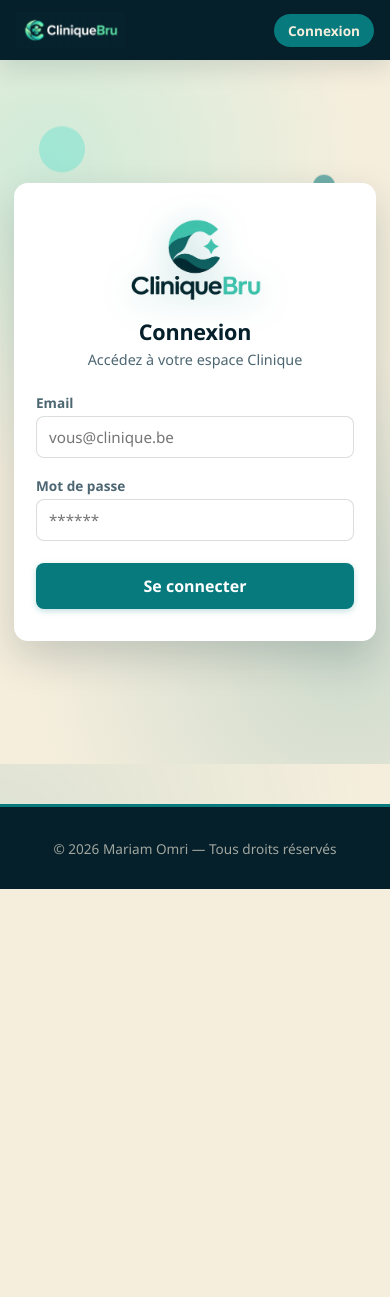
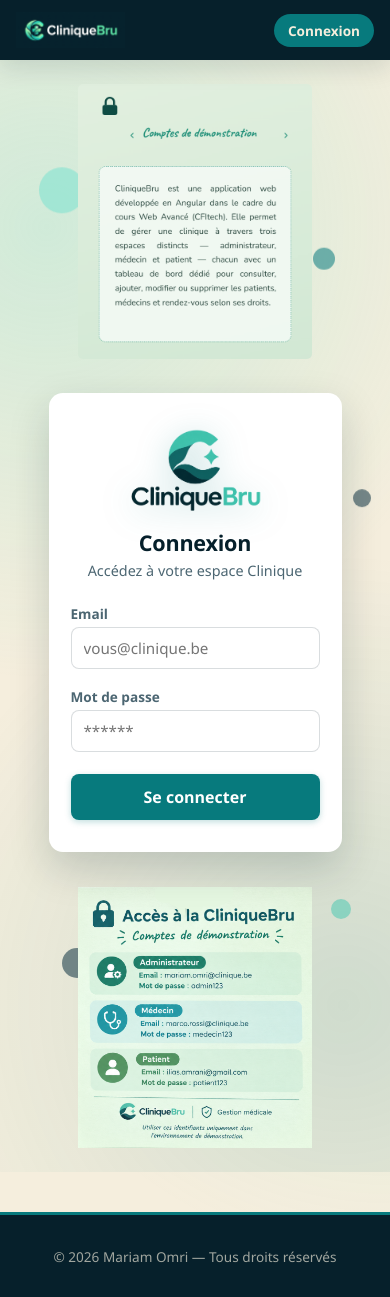
Before and after one commit to Mariamomri/UAA3-mariam, an Angular app: page /login in a window 390 px wide. Before the commit the page ends 889 px from the top, so only its background shows below. Built offline with nearby package versions, Linux system fonts and the light colour scheme.

Commit message:
fix: api url via environment + responsive login

```diff
--- a/angular.json
+++ b/angular.json
@@ -42,7 +42,13 @@
                   "maximumError": "8kB"
                 }
               ],
-              "outputHashing": "all"
+              "outputHashing": "all",
+              "fileReplacements": [
+                {
+                  "replace": "src/environments/environment.ts",
+                  "with": "src/environments/environment.prod.ts"
+                }
+              ]
             },
             "development": {
               "optimization": false,
--- /dev/null
+++ b/db.json
@@ -0,0 +1,70 @@
+{
+  "admins": [
+    {
+      "id": "1",
+      "nom": "Mariam Omri",
+      "email": "mariam.omri@clinique.be",
+      "password": "admin123"
+    }
+  ],
+  "medecins": [
+    {
+      "id": "1",
+      "nom": "Dr. Marco Rossi",
+      "email": "marco.rossi@clinique.be",
+      "password": "medecin123",
+      "telephone": "024453908",
+      "specialite": "Cardiologie"
+    },
+    {
+      "id": "2",
+      "nom": "Dr. Emma Dubois",
+      "email": "emma.dubois@clinique.be",
+      "password": "medecin123",
+      "telephone": "0412345678",
+      "specialite": "Dermatologie"
+    }
+  ],
+  "patients": [
+    {
+      "id": "1",
+      "nom": "Ilias Amrani",
+      "email": "ilias.amrani@gmail.com",
+      "password": "patient123",
+      "telephone": "024453908"
+    },
+    {
+      "id": "2",
+      "nom": "Sara Petit",
+      "email": "sara.petit@gmail.com",
+      "password": "patient123",
+      "telephone": "0412345678"
+    }
+  ],
+  "rendezvous": [
+    {
+      "id": "1",
+      "date": "2026-09-20",
+      "heure": "09:00",
+      "patientId": "1",
+      "medecinId": "1",
+      "etat": "confirmé"
+    },
+    {
+      "id": "2",
+      "date": "2026-09-21",
+      "heure": "14:30",
+      "patientId": "2",
+      "medecinId": "2",
+      "etat": "en attente"
+    },
+    {
+      "id": "3",
+      "date": "2026-09-22",
+      "heure": "11:15",
+      "patientId": "1",
+      "medecinId": "2",
+      "etat": "annulé"
+    }
+  ]
+}
--- a/package.json
+++ b/package.json
@@ -7,7 +7,7 @@
     "build": "ng build",
     "watch": "ng build --watch --configuration development",
     "test": "ng test",
-    "api": "json-server --watch database/db.json --port 3000"
+    "api": "json-server --watch db.json --port 3000"
   },
   "private": true,
   "packageManager": "npm@11.6.2",
--- a/src/app/pages/login-page/login-page.css
+++ b/src/app/pages/login-page/login-page.css
@@ -2,8 +2,10 @@
   position: relative;
   min-height: calc(100vh - 140px);
   display: flex;
+  flex-wrap: wrap;
   align-items: center;
   justify-content: center;
+  gap: 100px;
   padding: 80px 40px;
   overflow: hidden;
   background:
@@ -116,7 +118,22 @@
   display: flex;
   align-items: center;
   justify-content: center;
-  width: 100%;
+  flex: 0 1 480px;
+  order: 2;
+}
+
+.post-wrapper {
+  order: 1;
+  flex: 0 1 auto;
+  display: flex;
+  align-items: center;
+}
+
+.post2-wrapper {
+  order: 3;
+  flex: 0 1 auto;
+  display: flex;
+  align-items: center;
 }
 
 .login-card {
@@ -177,16 +194,40 @@
 }
 
 .post {
-  width: 400px;
+  width: clamp(180px, 24vw, 400px);
   rotate: -5deg;
-  margin-left: 100px;
 }
 
 .post2 {
-  width: 400px;
+  width: clamp(180px, 24vw, 400px);
   rotate: 5deg;
-  margin-right: 100px;
   border-radius: 5px;
+}
+
+@media (max-width: 900px) {
+  .login-page {
+    flex-direction: column;
+    padding: 40px 20px;
+    gap: 24px;
+  }
+
+  .post-wrapper {
+    order: 3;
+  }
+
+  .login-wrapper {
+    order: 2;
+  }
+
+  .post2-wrapper {
+    order: 1;
+  }
+
+  .post,
+  .post2 {
+    width: clamp(200px, 55vw, 320px);
+    rotate: 0deg;
+  }
 }
 
 @media (max-width: 480px) {
@@ -207,18 +248,14 @@
     font-size: 1.35rem;
   }
 
-  /* On réduit le nombre de points visibles pour ne pas surcharger un petit écran */
   .dot-4,
   .dot-6,
   .dot-7 {
     display: none;
   }
 
-  .post {
-    display: none;
-  }
-
+  .post,
   .post2 {
-    display: none;
+    width: clamp(150px, 60vw, 260px);
   }
 }
--- a/src/app/pages/login-page/login-page.html
+++ b/src/app/pages/login-page/login-page.html
@@ -10,7 +10,7 @@
     <span class="dot dot-8"></span>
   </div>
 
-  <div>
+  <div class="post-wrapper">
     <img src="img/post.png" alt="login psw" class="post" />
   </div>
 
@@ -37,7 +37,7 @@
     </div>
   </div>
 
-  <div>
+  <div class="post2-wrapper">
     <img src="img/post2.png" alt="login psw" class="post2" />
   </div>
 </div>
--- a/src/app/services/auth-service.ts
+++ b/src/app/services/auth-service.ts
@@ -3,13 +3,15 @@
 import { Admin } from '../models/admin';
 import { Medecin } from '../models/medecin';
 import { Patient } from '../models/patient';
+import { environment } from '../../environments/environment';
 
 @Injectable({
   providedIn: 'root',
 })
 export class AuthService {
   private http = inject(HttpClient);
-  private apiUrl = 'http://localhost:3000';
+  // localhost:3000 en dev, my-json-server en production (voir environment.prod.ts)
+  private apiUrl = environment.apiUrl;
 
   loginAdmin(email: string, password: string) {
     return this.http.get<Admin[]>(
--- a/src/app/services/medecin-service.ts
+++ b/src/app/services/medecin-service.ts
@@ -2,13 +2,14 @@
 import { inject, Injectable } from '@angular/core';
 import { Observable } from 'rxjs';
 import { Medecin } from '../models/medecin';
+import { environment } from '../../environments/environment';
 
 @Injectable({
   providedIn: 'root',
 })
 export class MedecinService {
   private http = inject(HttpClient);
-  private apiUrl = 'http://localhost:3000/medecins';
+  private apiUrl = `${environment.apiUrl}/medecins`;
 
   getAll(): Observable<Medecin[]> {
     return this.http.get<Medecin[]>(this.apiUrl);
--- a/src/app/services/patient-service.ts
+++ b/src/app/services/patient-service.ts
@@ -2,13 +2,14 @@
 import { inject, Injectable } from '@angular/core';
 import { Observable } from 'rxjs';
 import { Patient } from '../models/patient';
+import { environment } from '../../environments/environment';
 
 @Injectable({
   providedIn: 'root',
 })
 export class PatientService {
   private http = inject(HttpClient);
-  private apiUrl = 'http://localhost:3000/patients';
+  private apiUrl = `${environment.apiUrl}/patients`;
 
   getAll(): Observable<Patient[]> {
     return this.http.get<Patient[]>(this.apiUrl);
--- a/src/app/services/rendezvous-service.ts
+++ b/src/app/services/rendezvous-service.ts
@@ -2,13 +2,14 @@
 import { inject, Injectable } from '@angular/core';
 import { Observable } from 'rxjs';
 import { RendezVous } from '../models/rendezvous';
+import { environment } from '../../environments/environment';
 
 @Injectable({
   providedIn: 'root',
 })
 export class RendezvousService {
   private http = inject(HttpClient);
-  private apiUrl = 'http://localhost:3000/rendezvous';
+  private apiUrl = `${environment.apiUrl}/rendezvous`;
 
   getAll(): Observable<RendezVous[]> {
     return this.http.get<RendezVous[]>(this.apiUrl);
--- /dev/null
+++ b/src/environments/environment.prod.ts
@@ -0,0 +1,6 @@
+export const environment = {
+  production: true,
+  // my-json-server lit le fichier db.json à la racine du repo GitHub
+  // https://github.com/Mariamomri/UAA3-mariam
+  apiUrl: 'https://my-json-server.typicode.com/Mariamomri/UAA3-mariam',
+};
--- /dev/null
+++ b/src/environments/environment.ts
@@ -0,0 +1,4 @@
+export const environment = {
+  production: false,
+  apiUrl: 'http://localhost:3000',
+};
```
